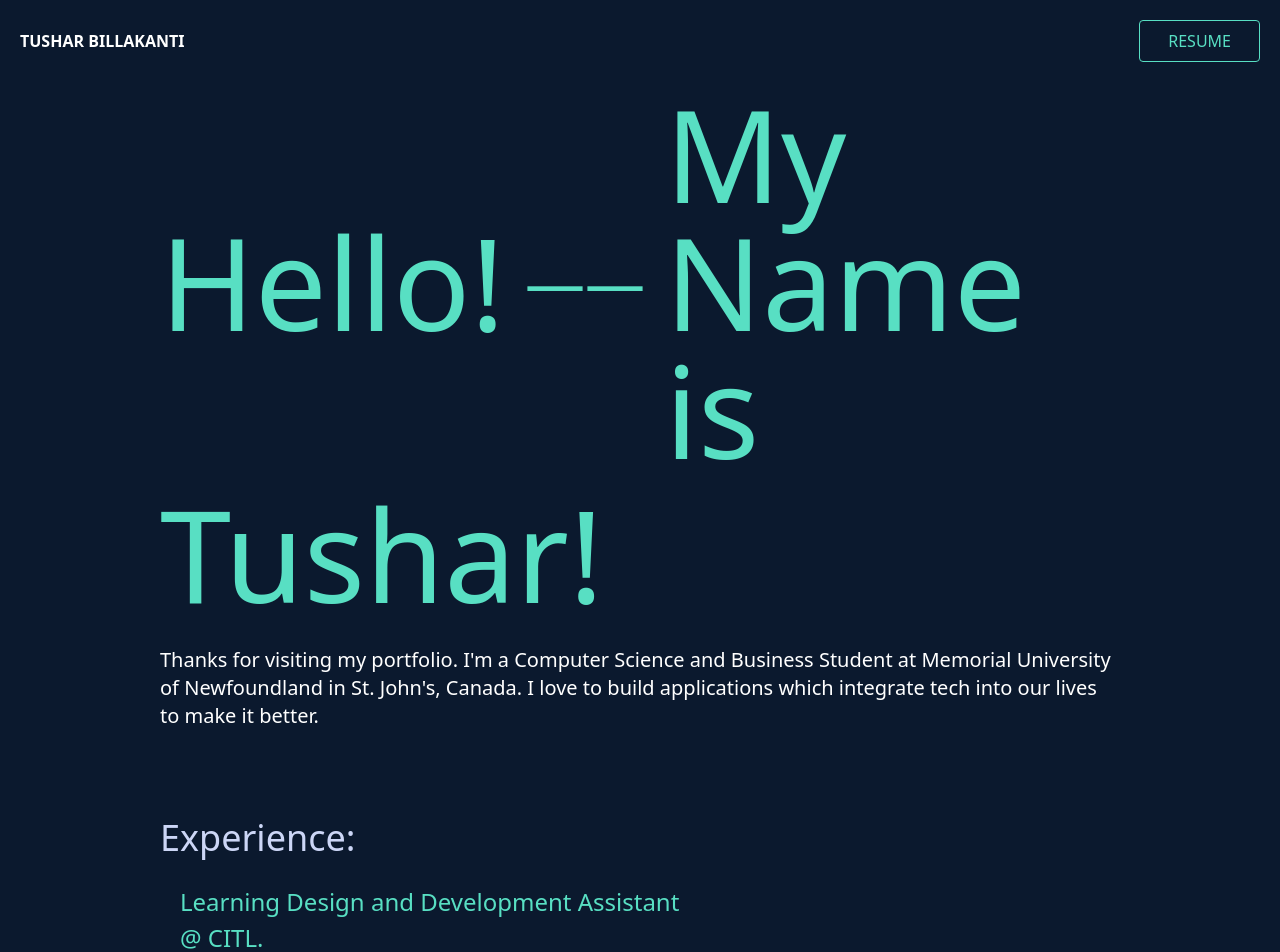
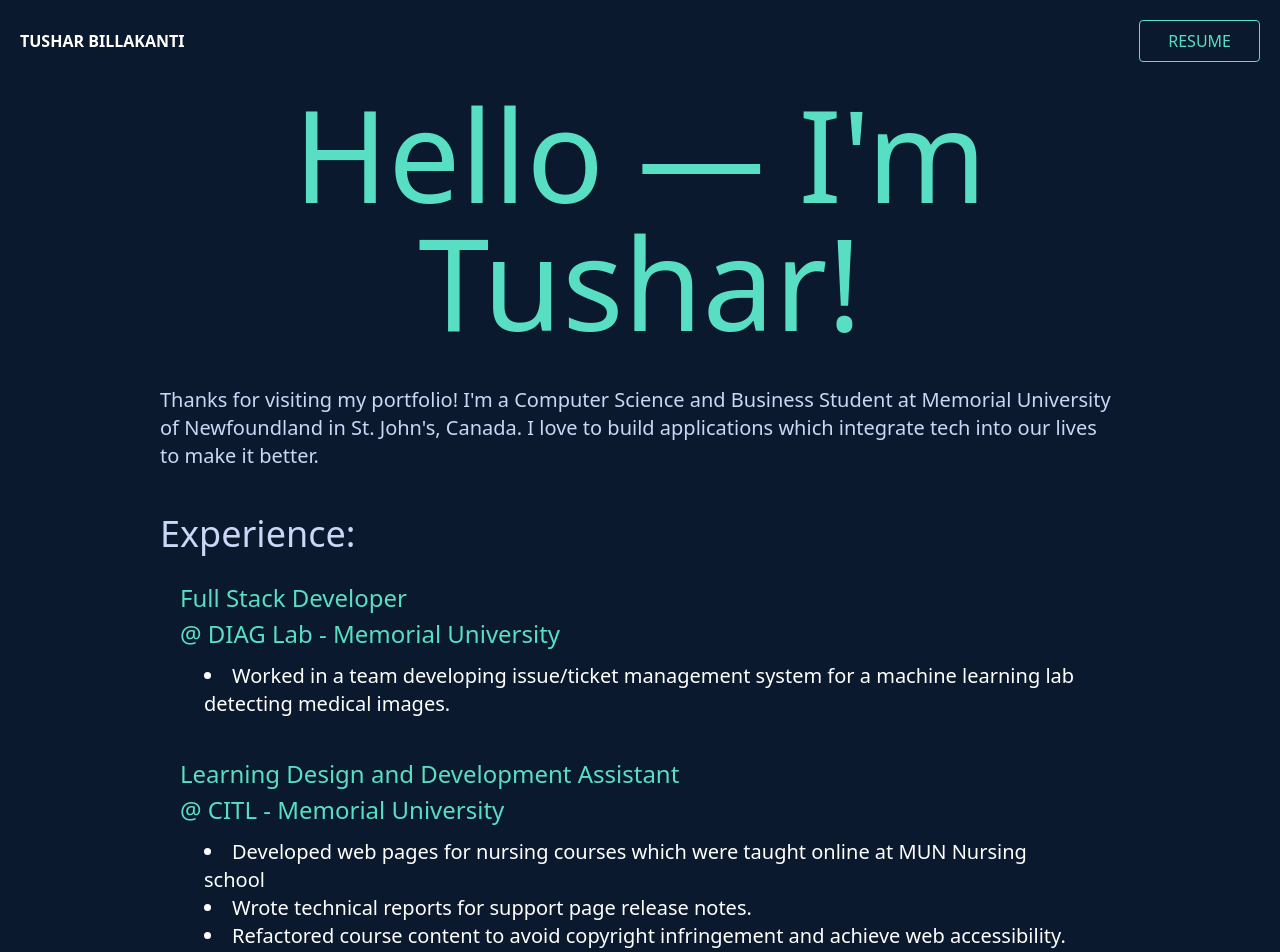
Before and after one commit to TBill06/portfolio, a React (Create React App) app: page / in a window 1280 px wide. Shown: the top 952 px of the page. Built offline with nearby package versions, Linux system fonts and the light colour scheme.

Commit message:
Update Flow

```diff
--- a/src/App.js
+++ b/src/App.js
@@ -2,25 +2,19 @@ import Navbar from './components/Navbar.js'
 import About from './components/About.js'
 import Projects from './components/Projects.js'
 import Connect from './components/Connect.js'
-//import { ParallaxProvider } from 'react-scroll-parallax';
+
 
 const App = () => {
 
   return (
-    //<ParallaxProvider>
-    <div className='bg-[#0B192E]'>
+    <div>
       <head><title>Tushar Bill</title></head>
       <Navbar />
       <main className='min-h-screen px-5 md:px-20 lg:px-40'>
         <section className='min-h-screen'>
-          <div className='mb-20'>
-            <div className='flex justify-center items-center'>
-            <h2 className="text-6xl py-2 text-[#58DFC3] font-medium md:text-6xl lg:text-9xl">Hello!</h2>
-            <span className='text-6xl text-[#58DFC3] px-5 hover:scale-x-150 hover:duration-300'>——</span>
-            <h2 className='text-6xl py-2 text-[#58DFC3] font-medium md:text-6xl lg:text-9xl'>My Name is</h2>
-            </div>
-          <h2 className="text-6xl pt-2 pb-7 text-[#58DFC3] font-medium md:text-6xl lg:text-9xl">Tushar!</h2>
-          <p className='text-white text-xl'>Thanks for visiting my portfolio. I'm a Computer Science and Business Student at Memorial University of Newfoundland in St. John's, Canada. I love to build applications which integrate tech into our lives to make it better.</p>
+          <div className='mb-9'>
+          <h2 className="text-5xl py-2 pb-10 text-[#58DFC3] md:text-5xl lg:text-9xl font-normal text-center">Hello — I'm Tushar!</h2>
+          <p className='text-[#CCD6F6] sm:text-base md:text-lg lg:text-xl'>Thanks for visiting my portfolio! I'm a Computer Science and Business Student at Memorial University of Newfoundland in St. John's, Canada. I love to build applications which integrate tech into our lives to make it better.</p>
           </div>
           <About />
           <Projects />
@@ -29,8 +23,6 @@ const App = () => {
         <footer className='flex justify-center items-center pb-7 text-white font-code'>Designed & Built by Tushar!</footer>
       </main>
     </div>
-   //</ParallaxProvider>
   );
 }
-
 export default App;
--- a/src/components/About.js
+++ b/src/components/About.js
@@ -3,8 +3,15 @@ const About = () => {
         <div className="pb-6">
         <h3 className="text-4xl text-[#CCD6F6] py-2 md:text-4xl">Experience:</h3>
         <div className="p-5">
+        <h4 className="text-[#58DFC3] text-xl pb-1 md:text-2xl">Full Stack Developer</h4>
+        <h4 className="text-[#58DFC3] text-xl md:text-2xl">@ DIAG Lab - Memorial University</h4>
+        <ul className="list-disc text-white text-xl px-6 pt-3 list-inside">
+            <li>Worked in a team developing issue/ticket management system for a machine learning lab detecting medical images.</li>
+        </ul>
+        </div>
+        <div className="p-5">
         <h4 className="text-[#58DFC3] text-xl pb-1 md:text-2xl">Learning Design and Development Assistant</h4>
-        <h4 className="text-[#58DFC3] text-xl md:text-2xl">@ CITL.</h4>
+        <h4 className="text-[#58DFC3] text-xl md:text-2xl">@ CITL - Memorial University</h4>
         <ul className="list-disc text-white text-xl px-6 pt-3 list-inside">
             <li>Developed web pages for nursing courses which were taught online at MUN Nursing school</li>
             <li>Wrote technical reports for support page release notes.</li>
```
Also changed, not shown: package.json (+7 -2 lines), 2 other files (tests, documents, lock files or other folders).
